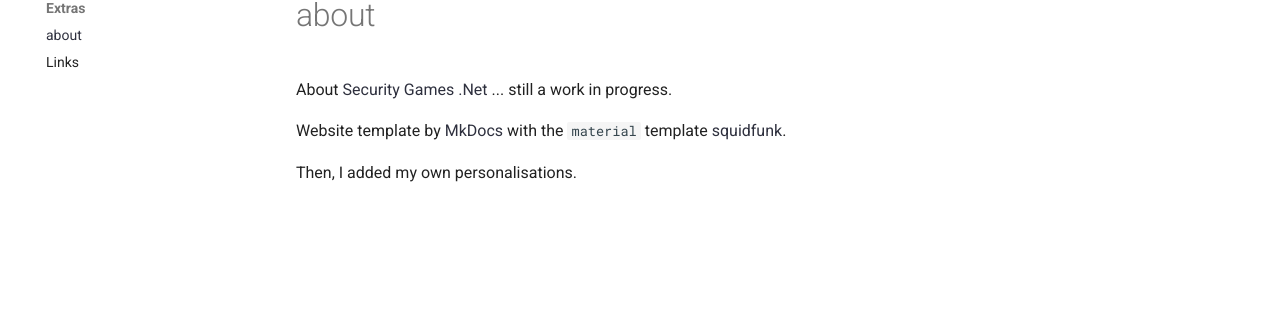
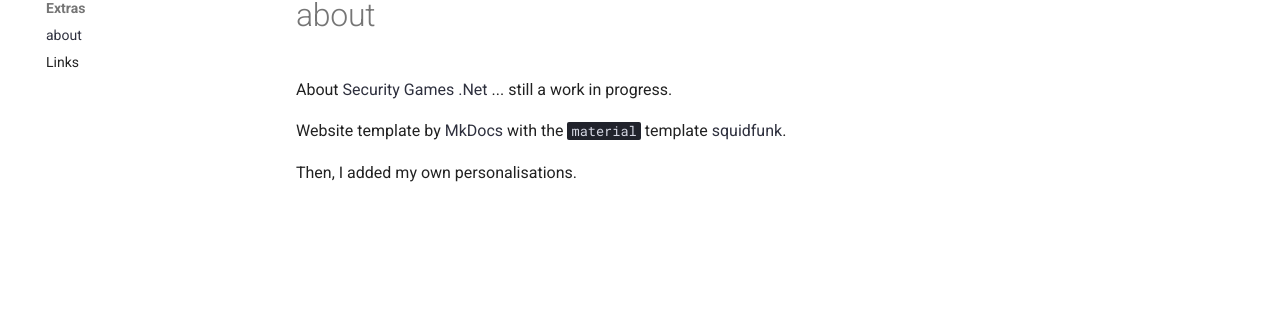
Before and after one commit to AntonioFeijaoUK/www-securitygames-net, an MkDocs documentation site: the page built from docs/extras/about.md, in a window 1280 px wide. Shown: the part 151-463 px from the top of the page. Built offline with MkDocs 1.6.1 and Material for MkDocs 9.7.7, drawn with Linux system fonts in a browser that asks for light colours.

Commit message:
Update extra.css

```diff
--- a/docs/assets/css/extra.css
+++ b/docs/assets/css/extra.css
@@ -2,6 +2,11 @@
   --md-primary-fg-color:        #2e303e;
   --md-primary-fg-color--light: #ECB7B7;
   --md-primary-fg-color--dark:  #90030C;
+
+
+  --md-code-fg-color:   hsl(231deg 20% 86%);
+  --md-code-bg-color:   hsla(var(--md-hue),15%,15%,1);
+
 }
 
 
```
